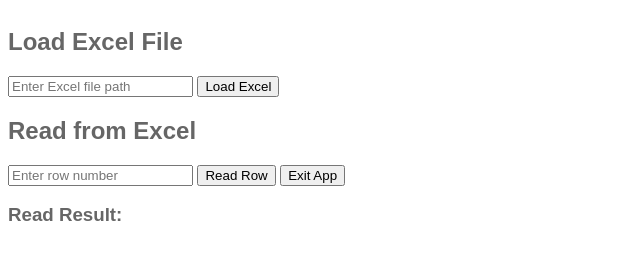
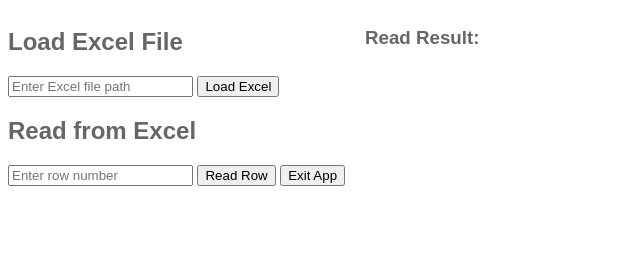
Before and after one commit to PinkWolfCoder/ExcelSight, an Electron app: page index.html in a window 800 px wide. Shown: the whole page, without its empty margins (0-640 px from the left). Drawn offline with Linux system fonts and the light colour scheme; no server answers.

Commit message:
:heavy_plus_sign: Added functinality left section class.

```diff
--- a/index.html
+++ b/index.html
@@ -7,7 +7,7 @@
 </head>
 <body>
     <div class="container">
-
+        <div class="left-section">
             <h2 id="loadTitle">Load Excel File</h2>
             <input type="text" id="filePath" placeholder="Enter Excel file path">
             <button id="loadButton">Load Excel</button>
@@ -17,10 +17,12 @@
             <button id="readButton">Read Row</button>
 
             <button id="exitButton">Exit App</button>
+        </div>
 
+        <div class="right-section">
             <h3>Read Result:</h3>
             <pre id="readResult"></pre>
-
+        </div>
     </div>
 
     <script src="renderer.js"></script>
--- a/package.json
+++ b/package.json
@@ -13,6 +13,7 @@
     "electron": "^25.1.1"
   },
   "dependencies": {
+    "jsoneditor": "^9.10.2",
     "xlsx": "^0.18.5"
   }
 }
--- a/styles.css
+++ b/styles.css
@@ -21,3 +21,17 @@
 .load-failure {
     color: red;
 }
+
+.container {
+    display: grid;
+    grid-template-columns: 1fr 1fr;
+    gap: 20px;
+}
+
+.left-section {
+    grid-column: 1 / 2;
+}
+
+.right-section {
+    grid-column: 2 / 3;
+}
```
Lines whose indentation alone changed are shown as unchanged.
